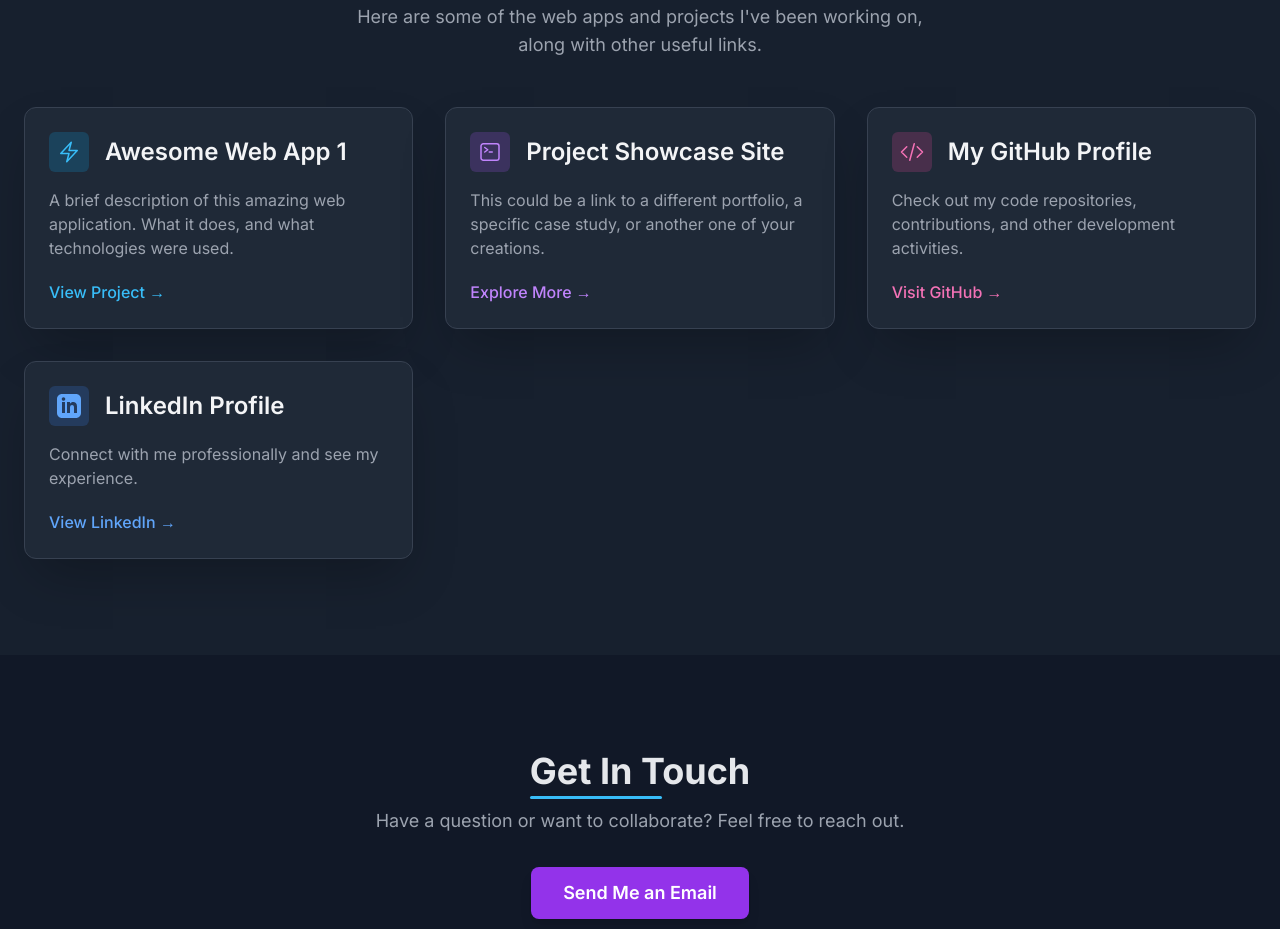
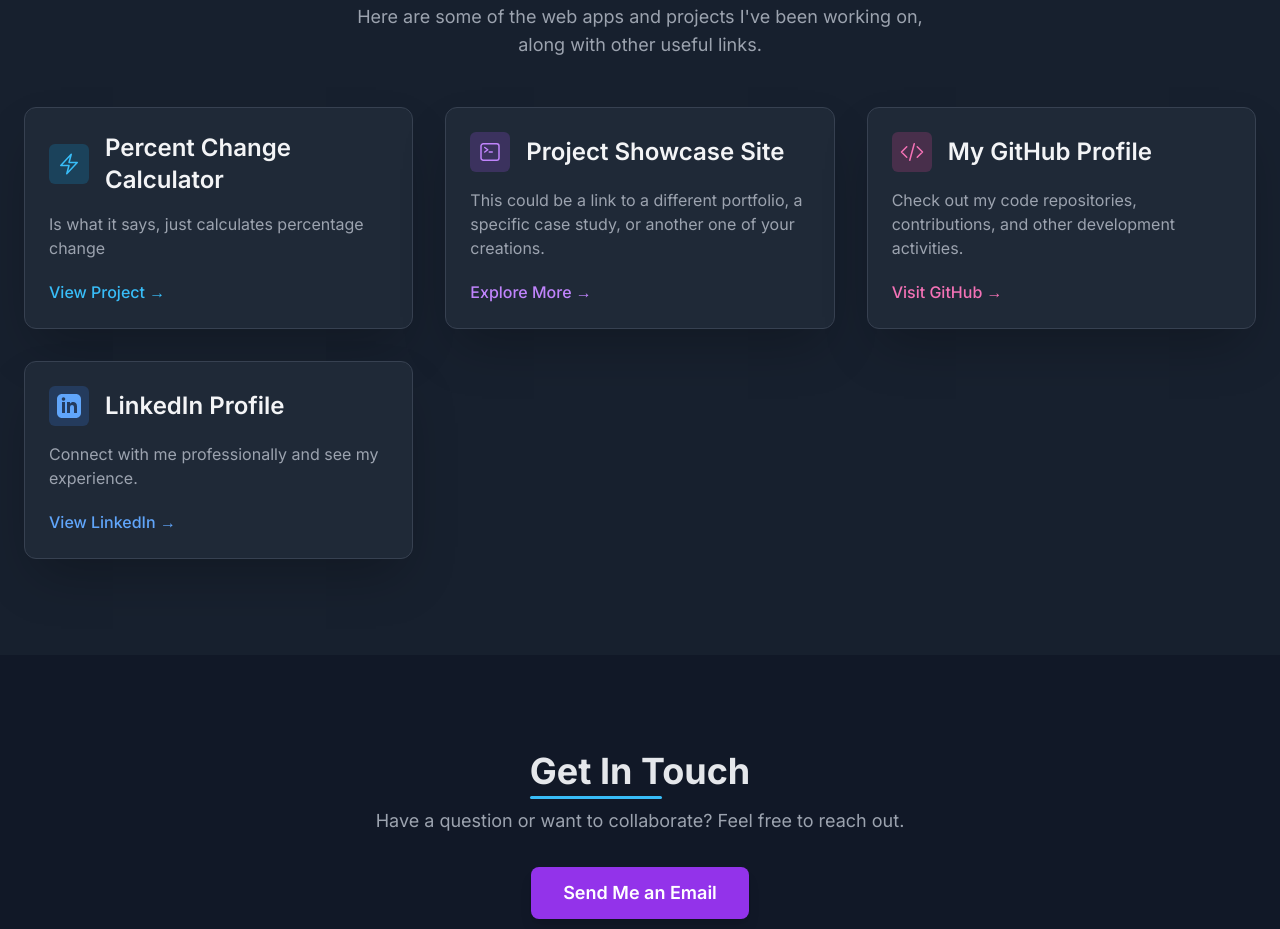
Before and after one commit to bigostrich518/bigostrich.github.io, a plain HTML site: page index.html in a window 1280 px wide. Shown: the part 949-1878 px from the top of the page. Drawn offline with nearby package versions, Linux system fonts and the light colour scheme.

Commit message:
Update index.html
added percent change link

```diff
--- a/index.html
+++ b/index.html
@@ -82,12 +82,12 @@
                                 <path stroke-linecap="round" stroke-linejoin="round" d="M3.75 13.5l10.5-11.25L12 10.5h8.25L9.75 21.75 12 13.5H3.75z" />
                             </svg>
                         </div>
-                        <h3 class="text-2xl font-semibold text-gray-100">Awesome Web App 1</h3>
+                        <h3 class="text-2xl font-semibold text-gray-100">Percent Change Calculator</h3>
                     </div>
                     <p class="text-gray-400 mb-5">
-                        A brief description of this amazing web application. What it does, and what technologies were used.
+                        Is what it says, just calculates percentage change
                     </p>
-                    <a href="#" target="_blank" rel="noopener noreferrer" class="inline-block text-sky-400 hover:text-sky-300 font-medium transition-colors duration-300 group">
+                    <a href="#" target="_percentchange" rel="noopener noreferrer" class="inline-block text-sky-400 hover:text-sky-300 font-medium transition-colors duration-300 group">
                         View Project
                         <span class="inline-block transition-transform group-hover:translate-x-1 motion-reduce:transform-none">&rarr;</span>
                     </a>
```
